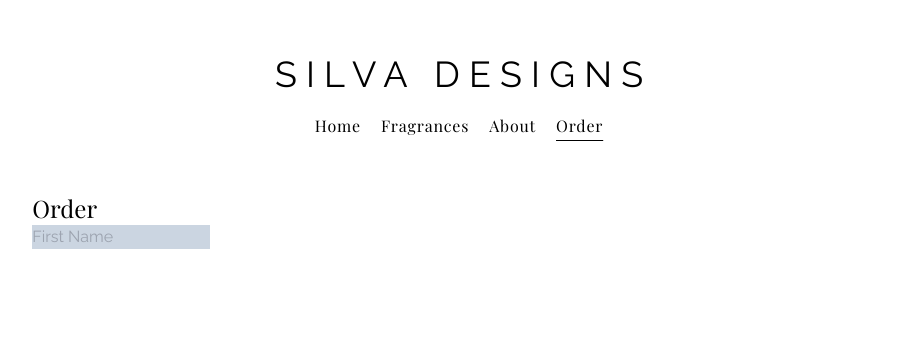
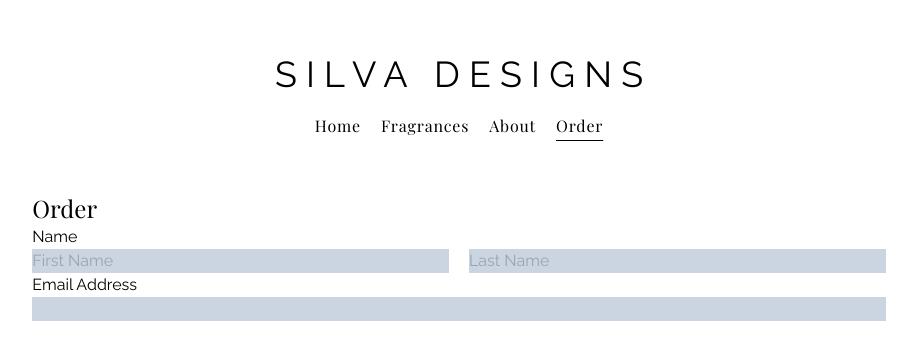
Before and after one commit to silva-tim/silva-designs, a React (Vite) app in the folder client/: page /order in a window 1280 px wide. Shown: the top 360 px of the page, without its empty margins (181-1098 px from the left). Built offline with nearby package versions, Linux system fonts and the light colour scheme.

Commit message:
Working on fragrances page

```diff
--- a/client/src/lib/Api.ts
+++ b/client/src/lib/Api.ts
@@ -5,6 +5,10 @@ export function getFavorites() {
   return favorites;
 }
 
+export function getCandles() {
+  return candles;
+}
+
 export function getCandle(id: string) {
   const candle = candles.find((candle) => candle.id === id);
   return candle;
--- a/client/src/pages/Fragrances.tsx
+++ b/client/src/pages/Fragrances.tsx
@@ -1,7 +1,29 @@
+import { useEffect, useState } from "react";
+import ProductCard from "../components/ProductCard";
+import { Candle } from "../types/Candle";
+import { getCandles } from "../lib/Api";
+
 export default function Fragrances() {
+  const [candles, setCandles] = useState<Candle[]>();
+
+  useEffect(() => {
+    setCandles(getCandles());
+  }, []);
+
   return (
     <div className="w-8/12 m-auto">
       <span className="text-2xl font-playfair">Fragrances</span>
+      <div className="flex">
+        {candles?.map((candle) => (
+          <ProductCard
+            prodAlt={candle.alt}
+            prodId={candle.id}
+            prodImg={candle.image}
+            prodName={candle.name}
+            key={candle.id}
+          />
+        ))}
+      </div>
     </div>
   );
 }
--- a/client/src/pages/Order.tsx
+++ b/client/src/pages/Order.tsx
@@ -3,13 +3,29 @@ export default function Order() {
     <div className="w-8/12 m-auto">
       <span className="text-2xl font-playfair">Order</span>
       <form action="">
+        <div className="flex flex-wrap">
+          <span className="basis-full">Name</span>
+          <div className="flex justify-between gap-5 basis-full">
             <input
               type="text"
               name=""
               id=""
-          className=" bg-slate-300"
+              className=" bg-slate-300 basis-1/2"
               placeholder="First Name"
             />
+            <input
+              type="text"
+              name=""
+              id=""
+              className=" bg-slate-300 basis-1/2"
+              placeholder="Last Name"
+            />
+          </div>
+        </div>
+        <div className="flex flex-wrap">
+          <span className="basis-full">Email Address</span>
+          <input type="email" className="bg-slate-300 basis-full" />
+        </div>
       </form>
     </div>
   );
--- a/client/src/pages/ProductDetails.tsx
+++ b/client/src/pages/ProductDetails.tsx
@@ -14,7 +14,8 @@ export default function ProductDetails() {
   }, [prodId]);
 
   return (
-    <div className="w-10/12 m-auto">
+    <div className="w-8/12 m-auto">
+      <img src={candle?.image} alt={candle?.alt} />
       <span>{candle?.name}</span>
     </div>
   );
```
Lines whose indentation alone changed are shown as unchanged.
